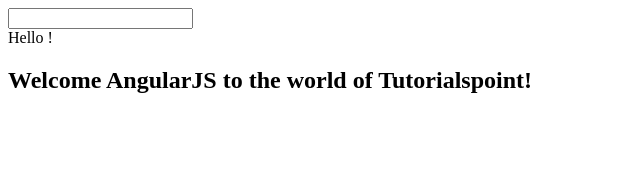
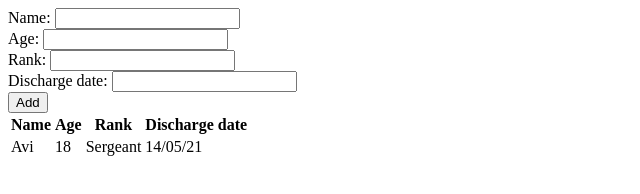
Before and after one commit to tempfornow/haf, a plain HTML site: page login.html in a window 1280 px wide. Shown: the whole page, without its empty margins (0-640 px from the left). Drawn offline with nearby package versions, Linux system fonts and the light colour scheme.

Commit message:
Add option to add soldier

```diff
--- a/login.html
+++ b/login.html
@@ -2,25 +2,46 @@
 <html>
 
    <head>
-      <script src = "https://ajax.googleapis.com/ajax/libs/angularjs/1.5.2/angular.min.js"></script>
+      <script src = "./src/lib/angular.min.js"></script>
    </head>
 
-   <body ng-app = "myapp">
+   <body ng-app = "myapp" ng-init="[]">
 
-	  <input type="text" ng-model="name">
-	  <br/>
-	  Hello {{name}}!
+        <div ng-controller = "SoldiersController" >
 
-      <div ng-controller = "HelloController" >
-         <h2>Welcome {{helloTo.title}} to the world of Tutorialspoint!</h2>
-      </div>
+			Name: <input type = "text" ng-model = "name"><br/>
+			Age: <input type = "text" ng-model = "age"><br/>
+			Rank: <input type = "text" ng-model = "rank"><br/>
+			Discharge date: <input type="text" ng-model = "discharge"><br/>
+			<button ng-click = "addSoldier(name,age,rank,discharge)">Add</button>
+			<table border = "0">
+				<tr>
+					<th>Name</th>
+					<th>Age</th>
+					<th>Rank</th>
+					<th>Discharge date</th>
+				</tr>
+				<tr ng-repeat = "soldier in soldiersList">
+
+					<td>{{soldier.name}}</td>
+					<td>{{soldier.age}}</td>
+					<td>{{soldier.rank}}</td>
+					<td>{{soldier.discharge}}</td>
+				</tr>
+			</table>
+		</div>
 
       <script>
          angular.module("myapp", [])
 
-         .controller("HelloController", function($scope) {
-            $scope.helloTo = {};
-            $scope.helloTo.title = "AngularJS";
+         .controller("SoldiersController", function($scope) {
+            $scope.soldiersList = [{name:"Avi", age:18, rank:"Sergeant", discharge: "14/05/21"}];
+			<!-- Adds soldier according to given data about him -->
+
+			$scope.addSoldier = function(name,age,rank,discharge) {
+				$scope.soldiersList.push({name,age,rank,discharge});
+			}
+
          });
       </script>
 
```
